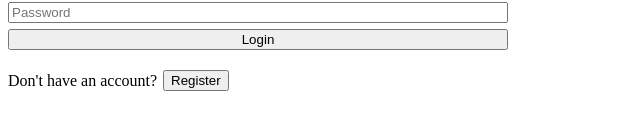
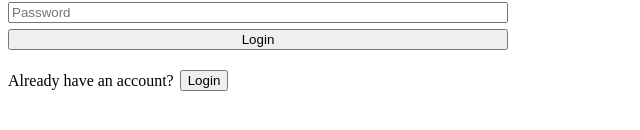
Before and after one commit to domuen/svelte-testing, a SvelteKit app: page /register in a window 1280 px wide. Shown: the part 202-332 px from the top of the page, without its empty margins (0-640 px from the left). Built offline with nearby package versions, Linux system fonts and the light colour scheme.

Commit message:
fix language

```diff
--- a/src/routes/register/+page.svelte
+++ b/src/routes/register/+page.svelte
@@ -24,8 +24,8 @@
   <button on:click={handleRegister}>Login</button>
 
   <div style="display:flex;flex-direction:row;align-items:center;gap:6px;">
-    <p>Don't have an account?</p>
-    <button on:click={handleNavigate}>Register</button>
+    <p>Already have an account?</p>
+    <button on:click={handleNavigate}>Login</button>
   </div>
 </div>
 
```
